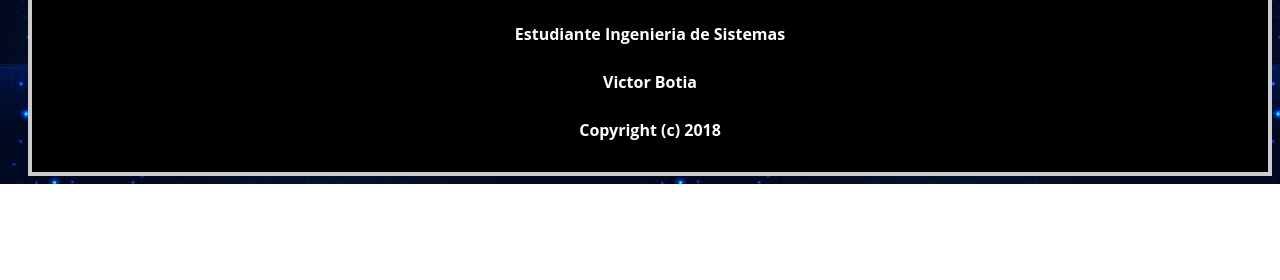
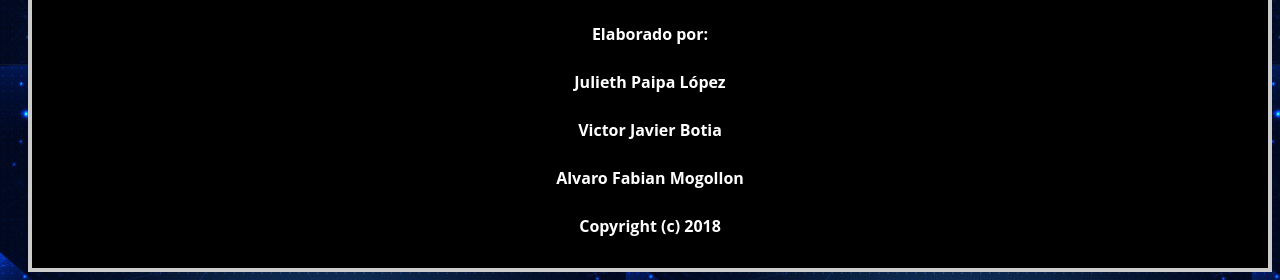
Before and after one commit to VICTORBOTIAN/trabajocolaborativo1, a plain HTML site: page tercera.html in a window 1280 px wide. Shown: the part 2251-2531 px from the top of the page. Before the commit the page ends 2435 px from the top, so only its background shows below. Drawn offline with Linux system fonts and the light colour scheme.

Commit message:
version4

```diff
--- a/css/actividades.css
+++ b/css/actividades.css
@@ -205,7 +205,7 @@ h5{	color:#F47920;}
 	    margin: 8px;
 	    border: 4px solid #ccc;
         float:right;
-        height:250px;
+        height:100%;
         padding:10px;
         text-align: center;
         width:1210px;}
--- a/tercera.html
+++ b/tercera.html
@@ -201,9 +201,11 @@
 
 
 
-            <p>Estudiante Ingenieria de Sistemas</p>
-            	<p>Victor Botia</p>
-        <p>Copyright (c) 2018</p>
+            <p>Elaborado por:  </p>
+            <p>Julieth Paipa López</p>
+            <p>Victor Javier Botia</p>
+            <p>Alvaro Fabian Mogollon</p>
+            </p>  Copyright (c) 2018</p>
        </div>
 
 
```
Also changed, not shown: actividad.html (+5 -3 lines), autores.html (+5 -3 lines), cuarta.html (+5 -3 lines), index.html (+6 -3 lines), lecturas.html (+5 -3 lines), maslecturas.html (+5 -3 lines), multimedia1.html (+5 -3 lines), multimedia2.html (+5 -3 lines), primera.html (+5 -3 lines), segunda.html (+5 -3 lines).
